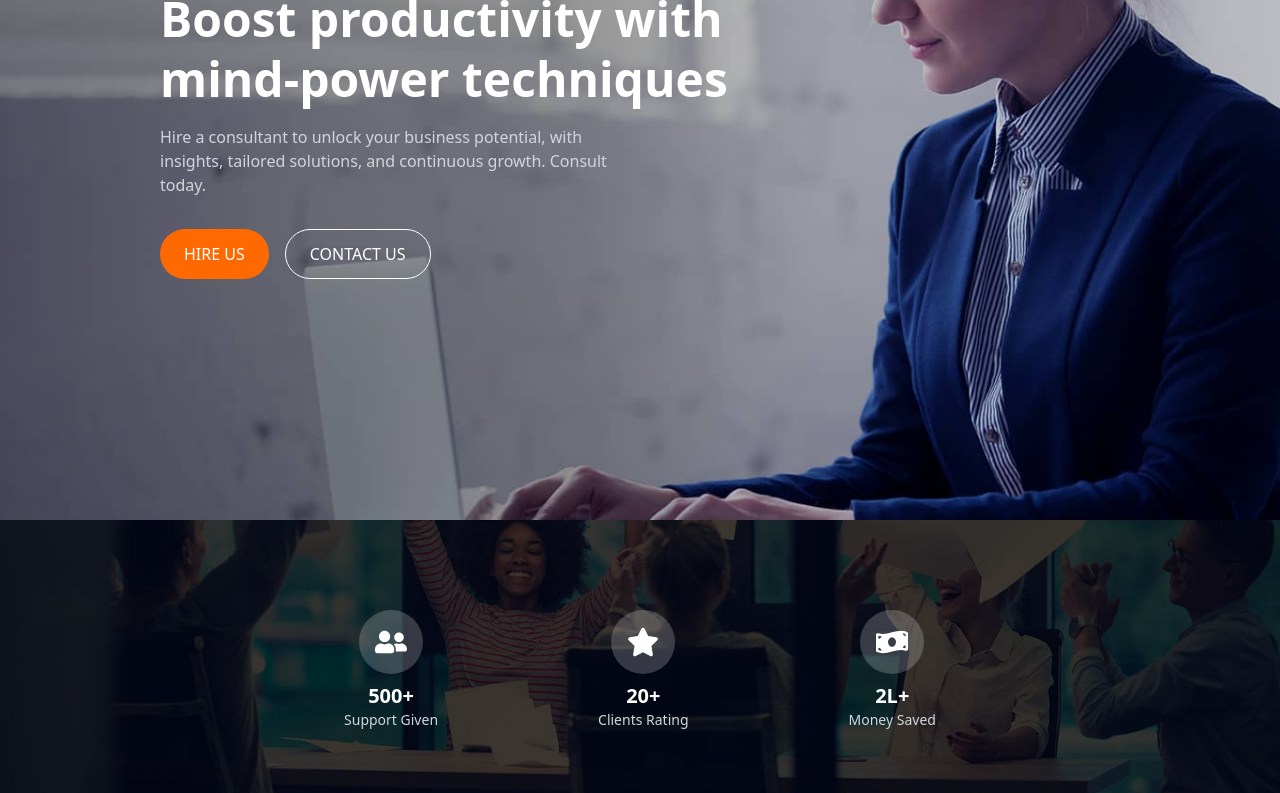
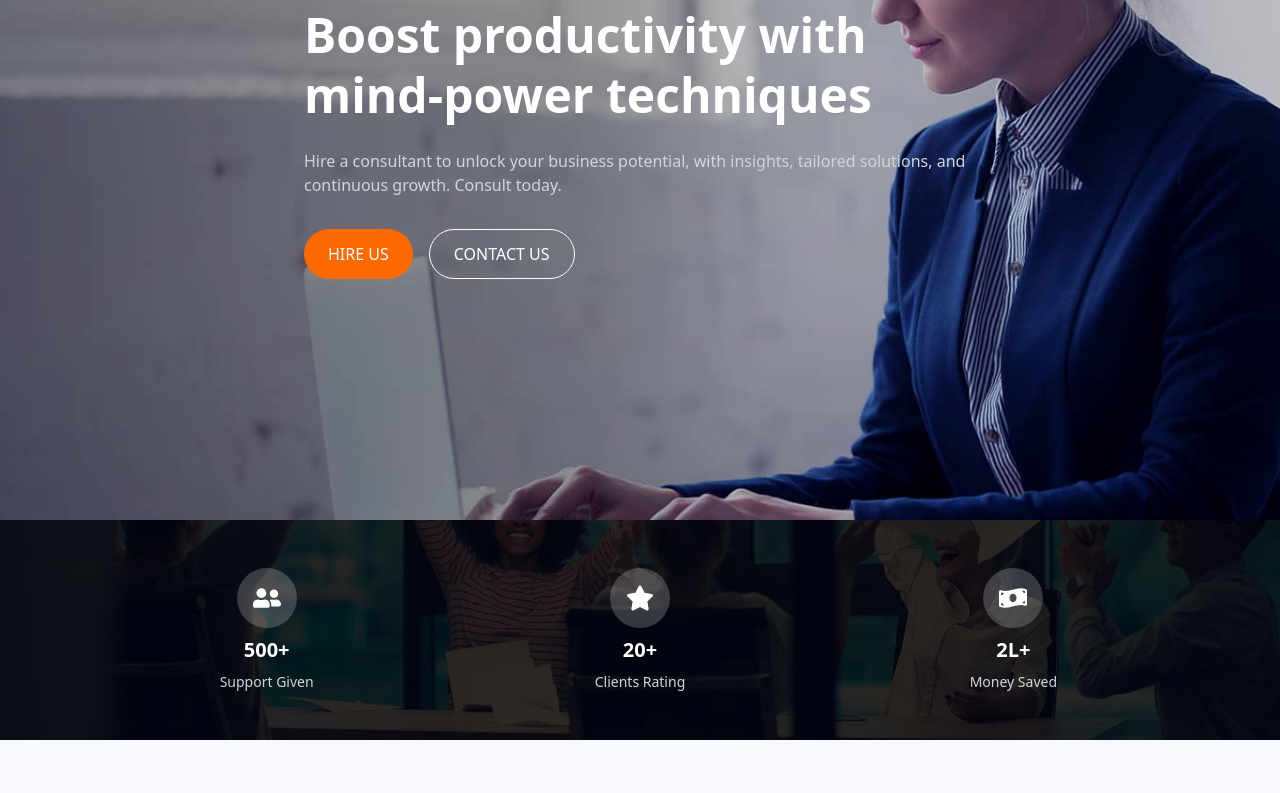
Before and after one commit to Vijayasandeep/consult, a React (Vite) app in the folder frontend/: page / in a window 1280 px wide. Shown: the part 360-1153 px from the top of the page. Built offline with nearby package versions, Linux system fonts and the light colour scheme.

Commit message:
home changes

```diff
--- a/frontend/src/components/Stats.tsx
+++ b/frontend/src/components/Stats.tsx
@@ -1,50 +1,44 @@
 import React from 'react';
-import StatsBG from "../images/StatsBG.jpg"; // Replace with your image path
+import StatsBG from "../images/StatsBG.jpg";
 import { FaUserFriends, FaStar, FaMoneyBillWave } from "react-icons/fa";
 
 const stats = [
   {
-    icon: <FaUserFriends size={32} />,
+    icon: <FaUserFriends size={28} />,
     value: "500+",
     label: "Support Given",
   },
   {
-    icon: <FaStar size={32} />,
+    icon: <FaStar size={28} />,
     value: "20+",
     label: "Clients Rating",
   },
   {
-    icon: <FaMoneyBillWave size={32} />,
+    icon: <FaMoneyBillWave size={28} />,
     value: "2L+",
     label: "Money Saved",
   },
-  // {
-  //   icon: <FaTrophy size={32} />,
-  //   value: "578",
-  //   label: "Awards won",
-  // },
-
 ];
 
 const Stats: React.FC = () => {
   return (
-    <div className="relative w-full h-[300px] flex items-center justify-center text-white">
+    <div className="relative w-full py-12 text-white">
       {/* Background Image */}
+      <div className="absolute inset-0">
         <img
           src={StatsBG}
           alt="Stats Background"
-        className="absolute inset-0 w-full h-full object-cover"
+          className="w-full h-full object-cover"
         />
-      <div className="absolute inset-0 bg-black/60" />
+        <div className="absolute inset-0 bg-black/70" />
+      </div>
 
-      {/* Stats */}
-      <div className="relative z-10 flex flex-wrap justify-center gap-40 px-6 w-full max-w-6xl">
+      {/* Stats Content */}
+      <div className="relative z-10 max-w-6xl mx-auto px-4 sm:px-6 lg:px-8">
+        <div className="grid grid-cols-1 sm:grid-cols-3 gap-8 text-center">
           {stats.map((item, index) => (
-            <div
-                key={index}
-                className="flex flex-col items-center justify-center text-center"
-            >
-              <div className="bg-white/20 rounded-full p-4 mb-2">
+            <div key={index} className="flex flex-col items-center space-y-2">
+              <div className="bg-white/20 p-4 rounded-full flex items-center justify-center">
                 {item.icon}
               </div>
               <h3 className="text-xl font-bold">{item.value}</h3>
@@ -52,7 +46,7 @@ const Stats: React.FC = () => {
             </div>
           ))}
         </div>
-
+      </div>
     </div>
   );
 };
--- a/frontend/src/pages/Contact.tsx
+++ b/frontend/src/pages/Contact.tsx
@@ -1,11 +1,46 @@
-import React from "react";
+import React, { useState } from "react";
 import GuyPhn from "../images/GuyPhn.png";
-import {FaWhatsapp} from "react-icons/fa6";
+import { FaWhatsapp } from "react-icons/fa6";
+import axios from "axios";
 
 const Contact: React.FC = () => {
+  const [formData, setFormData] = useState({
+    firstName: "",
+    lastName: "",
+    email: "",
+    contactNumber: "",
+    message: "",
+  });
+
+  const [formStatus, setFormStatus] = useState("");
+
+  const handleChange = (e: React.ChangeEvent<HTMLInputElement | HTMLTextAreaElement>) => {
+    const { name, value } = e.target;
+    setFormData({ ...formData, [name]: value });
+  };
+
+  const handleSubmit = async (e: React.FormEvent) => {
+    e.preventDefault();
+
+    try {
+      const response = await axios.post("http://localhost:5000/api/contact", formData);
+      setFormStatus(response.data.message);
+
+      // Clear form after successful submission
+      setFormData({
+        firstName: "",
+        lastName: "",
+        email: "",
+        contactNumber: "",
+        message: "",
+      });
+    } catch (error) {
+      setFormStatus("Error submitting form, please try again.");
+    }
+  };
+
   return (
     <section className="py-16 px-4 bg-white">
-      {/* Heading */}
       <div className="text-center mb-12">
         <h2 className="text-2xl sm:text-3xl font-bold text-gray-900 mb-2">Request a Call Back?</h2>
         <p className="text-gray-500 max-w-md mx-auto">
@@ -19,9 +54,7 @@ const Contact: React.FC = () => {
         </div>
       </div>
 
-      {/* Form Section */}
       <div className="max-w-7xl mx-auto grid md:grid-cols-2 gap-8 items-center">
-        {/* Image - hidden on mobile */}
         <div className="hidden md:block">
           <img
             src={GuyPhn}
@@ -30,12 +63,11 @@ const Contact: React.FC = () => {
           />
         </div>
 
-        {/* Form */}
         <div className="bg-white p-8 shadow-lg rounded-lg w-full">
           <h3 className="text-xl font-bold mb-1">Make an Appointment</h3>
           <p className="text-sm text-gray-500 mb-6 uppercase">For any inquiry</p>
 
-          <form className="space-y-4">
+          <form className="space-y-4" onSubmit={handleSubmit}>
             <div>
               <label className="block text-sm font-medium text-gray-700">
                 Name <span className="text-red-500">*</span>
@@ -43,11 +75,17 @@ const Contact: React.FC = () => {
               <div className="grid grid-cols-2 gap-4 mt-1">
                 <input
                   type="text"
+                  name="firstName"
+                  value={formData.firstName}
+                  onChange={handleChange}
                   placeholder="First"
                   className="w-full border border-gray-300 rounded px-3 py-2 focus:outline-none focus:ring-2 focus:ring-orange-500"
                 />
                 <input
                   type="text"
+                  name="lastName"
+                  value={formData.lastName}
+                  onChange={handleChange}
                   placeholder="Last"
                   className="w-full border border-gray-300 rounded px-3 py-2 focus:outline-none focus:ring-2 focus:ring-orange-500"
                 />
@@ -60,6 +98,9 @@ const Contact: React.FC = () => {
               </label>
               <input
                 type="email"
+                name="email"
+                value={formData.email}
+                onChange={handleChange}
                 className="w-full border border-gray-300 rounded px-3 py-2 focus:outline-none focus:ring-2 focus:ring-orange-500"
               />
             </div>
@@ -70,6 +111,9 @@ const Contact: React.FC = () => {
               </label>
               <input
                 type="tel"
+                name="contactNumber"
+                value={formData.contactNumber}
+                onChange={handleChange}
                 className="w-full border border-gray-300 rounded px-3 py-2 focus:outline-none focus:ring-2 focus:ring-orange-500"
               />
             </div>
@@ -80,6 +124,9 @@ const Contact: React.FC = () => {
               </label>
               <textarea
                 rows={4}
+                name="message"
+                value={formData.message}
+                onChange={handleChange}
                 className="w-full border border-gray-300 rounded px-3 py-2 focus:outline-none focus:ring-2 focus:ring-orange-500"
               ></textarea>
             </div>
@@ -91,13 +138,15 @@ const Contact: React.FC = () => {
               Submit
             </button>
           </form>
+
+          {formStatus && <p className="mt-4 text-center text-sm text-gray-500">{formStatus}</p>}
         </div>
       </div>
       <a
-          href="https://wa.me/8421531266"
-          target="_blank"
-          rel="noopener noreferrer"
-          className="fixed bottom-6 right-6 z-50 bg-green-500 hover:bg-green-600 text-white p-4 rounded-full shadow-lg transition duration-300"
+        href="https://wa.me/8421531266"
+        target="_blank"
+        rel="noopener noreferrer"
+        className="fixed bottom-6 right-6 z-50 bg-green-500 hover:bg-green-600 text-white p-4 rounded-full shadow-lg transition duration-300"
       >
         <FaWhatsapp size={24} />
       </a>
--- a/frontend/src/pages/Home.tsx
+++ b/frontend/src/pages/Home.tsx
@@ -1,6 +1,7 @@
-import React from "react";
+import React, { useEffect, useState } from "react";
 import { NavLink } from "react-router-dom";
-import HomeBG from "../images/HomeBG.jpg";
+import HomeBGDesktop from "../images/HomeBG.jpg";
+import HomeBGMobile from "../images/HomeBGMobile.png";
 import Stats from "../components/Stats";
 // import Testimonials from "../components/Testimonials";
 import LatestNews from "../components/LatestNews";
@@ -8,35 +9,46 @@ import FooterSubscribeComponent from "../components/FooterSubcribeComponent";
 // import Footer from "../components/Footer";
 
 const Home: React.FC = () => {
+  const [bgImage, setBgImage] = useState(HomeBGDesktop);
+
+  useEffect(() => {
+    const updateBackground = () => {
+      const isMobile = window.innerWidth < 640; // Tailwind's sm breakpoint
+      setBgImage(isMobile ? HomeBGMobile : HomeBGDesktop);
+    };
+
+    updateBackground(); // Set initially
+    window.addEventListener("resize", updateBackground); // Update on resize
+
+    return () => {
+      window.removeEventListener("resize", updateBackground);
+    };
+  }, []);
+
   return (
     <div className="relative min-h-screen w-full bg-black overflow-hidden">
-      {/* Background image */}
-      {/* <div className="absolute inset-0">
-        <img
-          src={HomeBG}
-          alt="Business Consultant"
-          className="w-full h-full object-cover"
-        />
-        <div className="absolute inset-0 bg-gradient-to-r from-black/80 via-black/60 to-transparent"></div>
-      </div> */}
-
-      {/* Content */}
+      {/* Hero Section */}
       <div
-        className="relative z-10 flex flex-col justify-center min-h-screen px-6 sm:px-12 md:px-20 lg:px-32 xl:px-40 text-white bg-cover bg-center bg-no-repeat"
-        style={{ backgroundImage: `url(${HomeBG})` }}
+        className="relative z-10 flex items-center justify-center min-h-screen px-4 sm:px-8 md:px-16 lg:px-32 text-white bg-no-repeat bg-cover bg-center"
+        style={{
+          backgroundImage: `url(${bgImage})`,
+          backgroundSize: "cover",
+          backgroundPosition: "center",
+        }}
       >
-        <p className="text-orange-400 text-sm uppercase tracking-wider mb-2">
+        <div className="text-center sm:text-left max-w-2xl space-y-6">
+          <p className="text-orange-400 text-sm uppercase tracking-wider">
             Business Consultant
           </p>
-        <h1 className="text-3xl sm:text-4xl md:text-5xl font-bold leading-tight mb-4 max-w-xl">
+          <h1 className="text-3xl sm:text-4xl md:text-5xl font-bold leading-tight">
             Boost productivity with <br />
             mind-power techniques
           </h1>
-        <p className="text-sm sm:text-base text-gray-300 mb-8 max-w-md">
+          <p className="text-sm sm:text-base text-gray-300">
             Hire a consultant to unlock your business potential, with insights,
             tailored solutions, and continuous growth. Consult today.
           </p>
-        <div className="flex flex-col sm:flex-row gap-4">
+          <div className="flex flex-col sm:flex-row justify-center sm:justify-start gap-4 pt-2">
             <button className="bg-orange-500 text-white px-6 py-3 rounded-full hover:bg-orange-600 transition">
               HIRE US
             </button>
@@ -47,11 +59,14 @@ const Home: React.FC = () => {
             </NavLink>
           </div>
         </div>
-      {/*<Testimonials />*/}
+      </div>
+
+      {/* Other Sections */}
+      {/* <Testimonials /> */}
       <Stats />
-      <LatestNews/>
-      <FooterSubscribeComponent/>
-      {/*<Footer/>*/}
+      <LatestNews />
+      <FooterSubscribeComponent />
+      {/* <Footer /> */}
     </div>
   );
 };
```
Also changed, not shown: 1 other file (tests, documents, lock files or other folders). Lines whose indentation alone changed are shown as unchanged.
